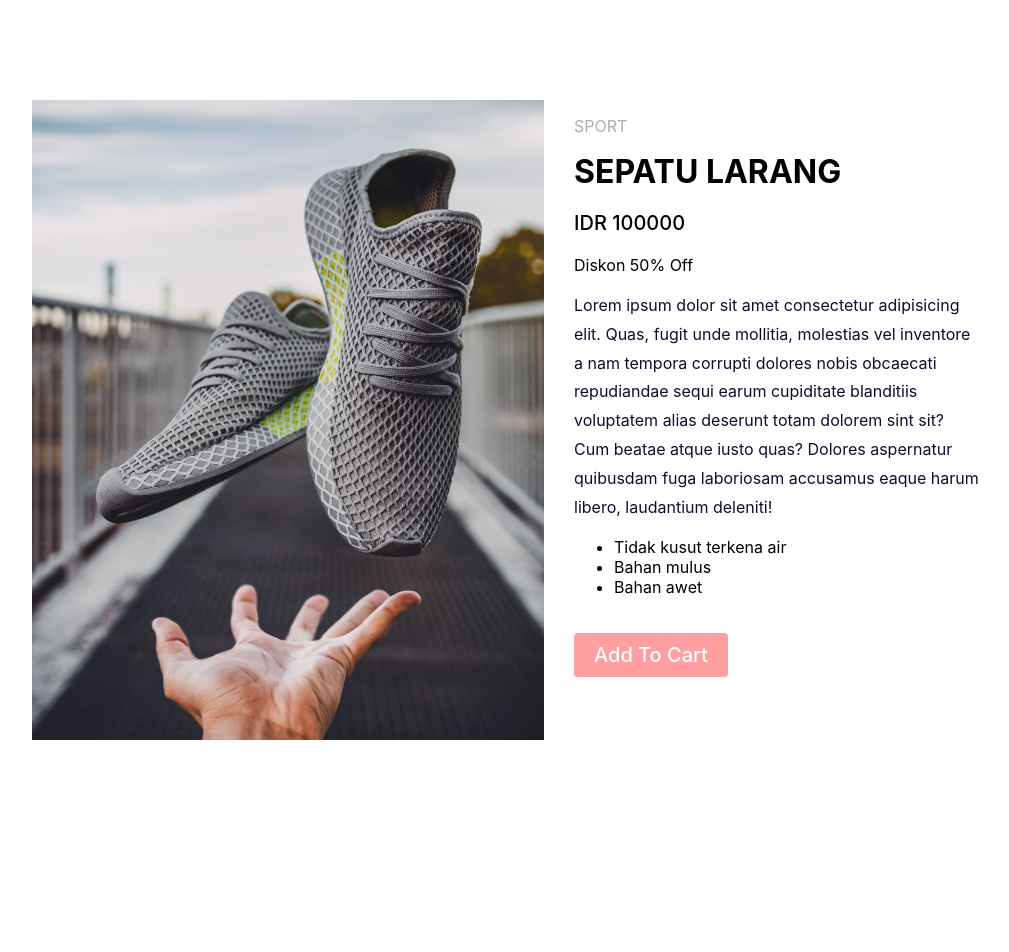
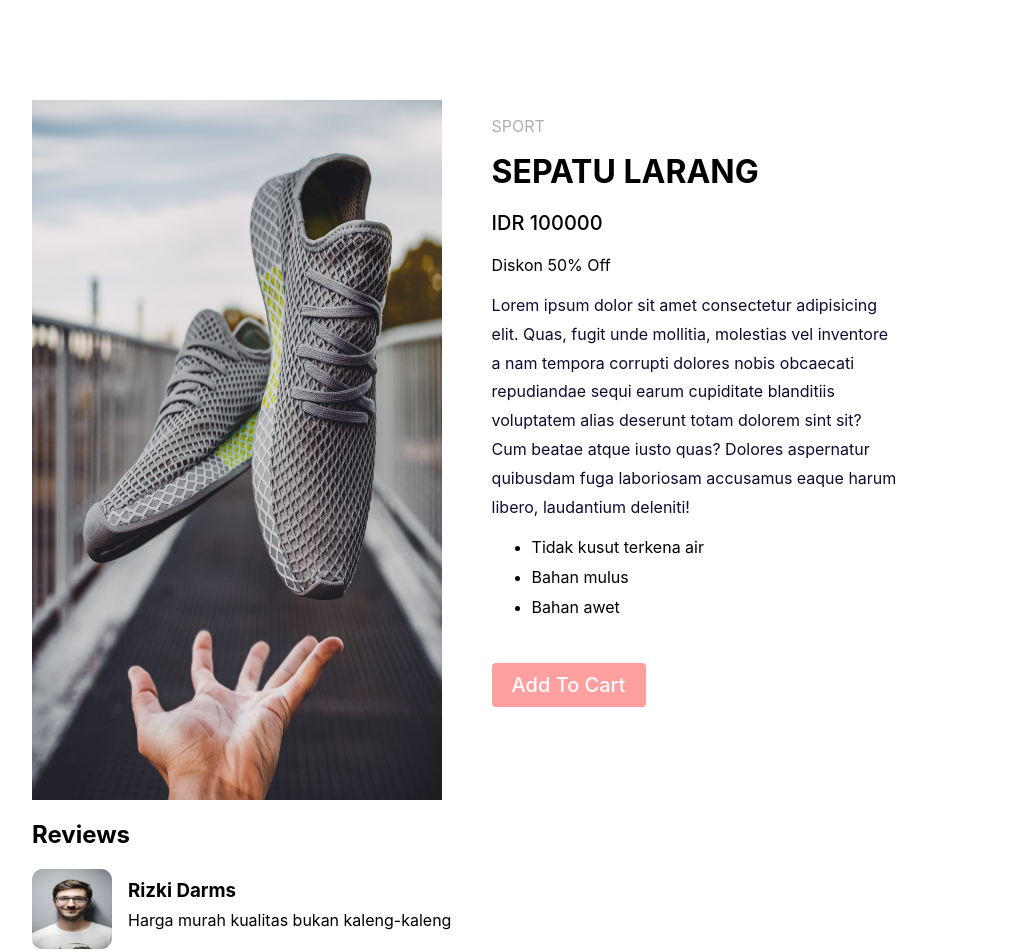
Before and after one commit to rizkidarmawan21/ReactJs-Learning, a React (Create React App) app: page / in a window 1280 px wide. Shown: the top 952 px of the page, without its empty margins (96-1105 px from the left). Before the commit the page ends 800 px from the top, so only its background shows below. Built offline with nearby package versions, Linux system fonts and the light colour scheme.

Commit message:
add review

```diff
--- a/src/App.css
+++ b/src/App.css
@@ -8,19 +8,20 @@
 
 .Foto {
   float: left;
-  width: 50%;
+  width: 40%;
   height: 700px;
 }
 
 .Foto img {
   width: 100%;
+  height: 100%;
 }
 
 .Deskripsi {
   width: 40%;
   overflow: hidden;
   float: left;
-  margin-left: 30px;
+  margin-left: 50px;
 }
 
 
@@ -73,3 +74,46 @@
   -ms-transition: all 0.8s;
   -o-transition: all 0.8s;
 }
+
+.Deskripsi ul li {
+  padding-bottom: 10px;
+}
+
+.Review-box {
+  clear: both;
+  width: 100%;
+  overflow: hidden;
+  padding-bottom: 100px;
+}
+
+.Review-box h2 {
+  margin-top: 20px;
+}
+
+.Review-box img {
+  width: 80px;
+  height: 80px;
+  background: #b1b1b1;
+  border-radius: 11px;
+  -webkit-border-radius: 11px;
+  -moz-border-radius: 11px;
+  -ms-border-radius: 11px;
+  -o-border-radius: 11px;
+  float: left;
+  margin-right: 16px;
+}
+
+.Review-box .User p,h3 {
+  margin: 0;
+}
+
+.Review-box .User h3 {
+  padding-top: 10px;
+  margin-bottom: 8px;
+}
+
+.Review-box .Item {
+  width: 80%;
+  overflow: hidden;
+  margin-bottom: 24px;
+}
--- a/src/App.js
+++ b/src/App.js
@@ -9,8 +9,43 @@ function App() {
     <div className="Parentbox">
         <Fotoproduk/>
         <ProdukInfo isDiscount="yes" category="SPORT" title ="SEPATU LARANG" price="100000"/>
+        <Review/>
+    </div>
+  );
+}
 
+function dataReviews(){
+  const users = [
+    {
+    "id":1,
+    "name": Rizki,
+    "review":"Kualitas bagus "
+    },
+    {
+    "id":2,
+    "name": Darmawan,
+    "review":"Harga murah kualitas bukan kaleng-kaleng"
+    },
+    {
+    "id":3,
+    "name": Arin,
+    "review":"Harga yang terjangkau barang bagus"
+    }
+];
+}
+
+function Review(){
+  return (
+    <div className="Review-box">
+    <h2>Reviews</h2>
+    <div className="Item">
+      <img src="user.jpg" alt="" />
+      <div className="User">
+        <h3>Rizki Darms</h3>
+        <p>Harga murah kualitas bukan kaleng-kaleng</p>
+      </div>
     </div>
+  </div>
   );
 }
 
```
Also changed, not shown: public/user.jpg (added).
